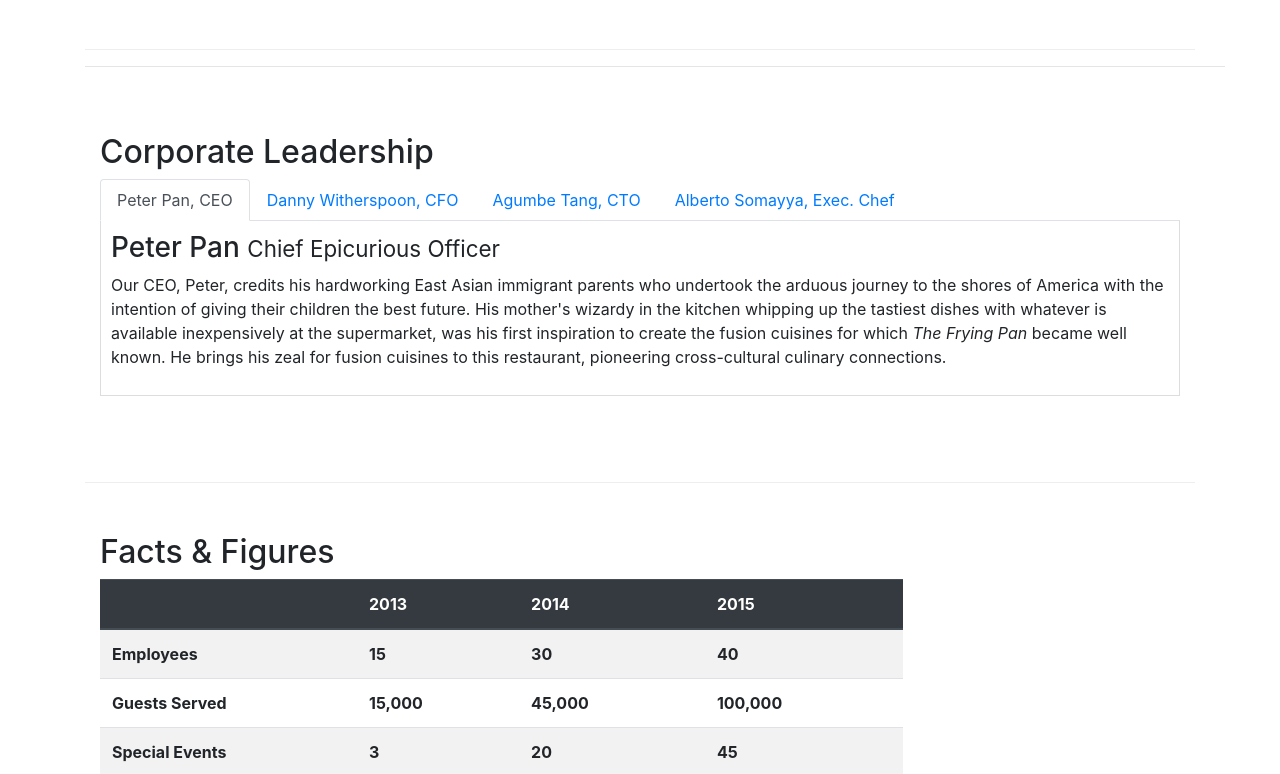
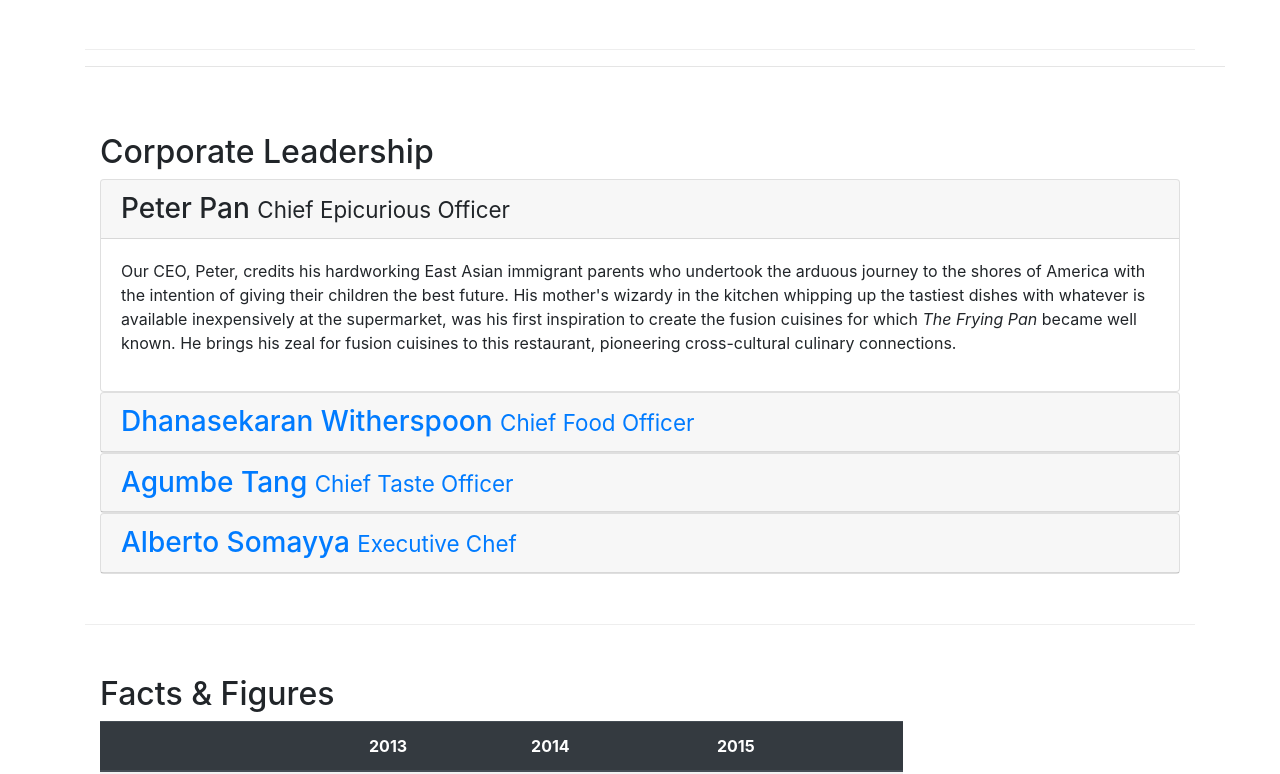
Before and after one commit to timsoriano3/bootstrap-test, a website: page aboutus.html in a window 1280 px wide. Shown: the part 922-1696 px from the top of the page. Drawn offline with nearby package versions, Linux system fonts and the light colour scheme.

Commit message:
accordion

```diff
--- a/aboutus.html
+++ b/aboutus.html
@@ -104,6 +104,7 @@
             <div class = "col-12">
                 <h2>Corporate Leadership</h2>
 
+                <!-- removed ul using accordion instead
                 <ul class = "nav nav-tabs">
                     <li class = "nav-item">
                         <a class = "nav-link active" href = "#peter"
@@ -122,26 +123,70 @@
                             role = "tab" data-toggle = "tab">Alberto Somayya, Exec. Chef</a>
                     </li>
                 </ul>
+                -->
 
-                <div class = "tab-content">
-                    <div role = "tabpanel" class = "tab-pane fade show active" id = "peter">
-                        <h3>Peter Pan <small>Chief Epicurious Officer</small></h3>
-                        <p class = "d-none d-sm-block">Our CEO, Peter, credits his hardworking East Asian immigrant parents who undertook the arduous journey to the shores of America with the intention of giving their children the best future. His mother's wizardy in the kitchen whipping up the tastiest dishes with whatever is available inexpensively at the supermarket, was his first inspiration to create the fusion cuisines for which <em>The Frying Pan</em> became well known. He brings his zeal for fusion cuisines to this restaurant, pioneering cross-cultural culinary connections.</p>
+
+                <div id = "accordion">
+                    <div class="card">
+                        <div class="card-header" role="tab" id="peterhead">
+                        <h3 class="mb-0">
+                            <a data-toggle="collapse" data-target="#peter">
+                            Peter Pan <small>Chief Epicurious Officer</small>
+                            </a>
+                        </h3>
+                        </div>
+                        <div class="collapse show" id="peter" data-parent="#accordion">
+                            <div class="card-body">
+                                <p class = "d-none d-sm-block">Our CEO, Peter, credits his hardworking East Asian immigrant parents who undertook the arduous journey to the shores of America with the intention of giving their children the best future. His mother's wizardy in the kitchen whipping up the tastiest dishes with whatever is available inexpensively at the supermarket, was his first inspiration to create the fusion cuisines for which <em>The Frying Pan</em> became well known. He brings his zeal for fusion cuisines to this restaurant, pioneering cross-cultural culinary connections.</p>
+                            </div>
+                        </div>
                     </div>
-                    <div role = "tabpanel" class = "tab-pane fade" id = "danny">
-                        <h3>Dhanasekaran Witherspoon <small>Chief Food Officer</small></h3>
-                        <p class = "d-none d-sm-block">Our CFO, Danny, as he is affectionately referred to by his colleagues, comes from a long established family tradition in farming and produce. His experiences growing up on a farm in the Australian outback gave him great appreciation for varieties of food sources. As he puts it in his own words, <em>Everything that runs, wins, and everything that stays, pays!</em></p>
+
+                    <div class="card">
+                        <div class="card-header" role="tab" id="dannyhead">
+                            <h3 class="mb-0">
+                                <a class="collapsed" data-toggle="collapse" data-target="#danny">
+                                Dhanasekaran Witherspoon <small>Chief Food Officer</small>
+                                </a>
+                            </h3>
+                        </div>
+                        <div class="collapse" id="danny" data-parent="#accordion">
+                            <div class="card-body">
+                            <p class = "d-none d-sm-block">Our CFO, Danny, as he is affectionately referred to by his colleagues, comes from a long established family tradition in farming and produce. His experiences growing up on a farm in the Australian outback gave him great appreciation for varieties of food sources. As he puts it in his own words, <em>Everything that runs, wins, and everything that stays, pays!</em></p>
+                            </div>
+                        </div>
                     </div>
-                    <div role = "tabpanel" class = "tab-pane fade" id = "agumbe">
-                        <h3>Agumbe Tang <small>Chief Taste Officer</small></h3>
-                        <p class = "d-none d-sm-block">Blessed with the most discerning gustatory sense, Agumbe, our CTO, personally ensures that every dish that we serve meets his exacting tastes. Our chefs dread the tongue lashing that ensues if their dish does not meet his exacting standards. He lives by his motto, <em>You click only if you survive my lick.</em></p>
+
+                    <div class="card">
+                        <div class="card-header" role="tab" id="agumbehead">
+                            <h3 class="mb-0">
+                                <a class="collapsed" data-toggle="collapse" data-target="#agumbe">
+                                Agumbe Tang <small>Chief Taste Officer</small>
+                                </a>
+                            </h3>
+                        </div>
+                        <div class="collapse" id="agumbe" data-parent="#accordion">
+                            <div class="card-body">
+                                <p class = "d-none d-sm-block">Blessed with the most discerning gustatory sense, Agumbe, our CTO, personally ensures that every dish that we serve meets his exacting tastes. Our chefs dread the tongue lashing that ensues if their dish does not meet his exacting standards. He lives by his motto, <em>You click only if you survive my lick.</em></p>
+                            </div>
+                        </div>
                     </div>
-                    <div role = "tabpanel" class = "tab-pane fade" id = "alberto">
-                        <h3>Alberto Somayya <small>Executive Chef</small></h3>
-                        <p class = "d-none d-sm-block">Award winning three-star Michelin chef with wide International experience having worked closely with whos-who in the culinary world, he specializes in creating mouthwatering Indo-Italian fusion experiences. He says, <em>Put together the cuisines from the two craziest cultures, and you get a winning hit! Amma Mia!</em></p>
+
+                    <div class="card">
+                        <div class="card-header" role="tab" id="albertohead">
+                            <h3 class="mb-0">
+                                <a class="collapsed" data-toggle="collapse" data-target="#alberto">
+                                Alberto Somayya <small>Executive Chef</small>
+                                </a>
+                            </h3>
+                        </div>
+                        <div class="collapse" id="alberto" data-parent="#accordion">
+                            <div class="card-body">
+                                <p class = "d-none d-sm-block">Award winning three-star Michelin chef with wide International experience having worked closely with whos-who in the culinary world, he specializes in creating mouthwatering Indo-Italian fusion experiences. He says, <em>Put together the cuisines from the two craziest cultures, and you get a winning hit! Amma Mia!</em></p>
+                            </div>
+                        </div>
                     </div>
                 </div>
-
             </div>
         </div>
         <div class = "row row-content">
--- a/css/styles.css
+++ b/css/styles.css
@@ -38,11 +38,6 @@ body {
     background-color: #512da8;
 }
 
-.card-header {
-    font-weight: bold;
-    background-color: #f3ba00;
-}
-
 .tab-content {
     border-left: 1px solid #ddd;
     border-right: 1px solid #ddd;
```
Also changed, not shown: index.html (+1 -1 lines).
